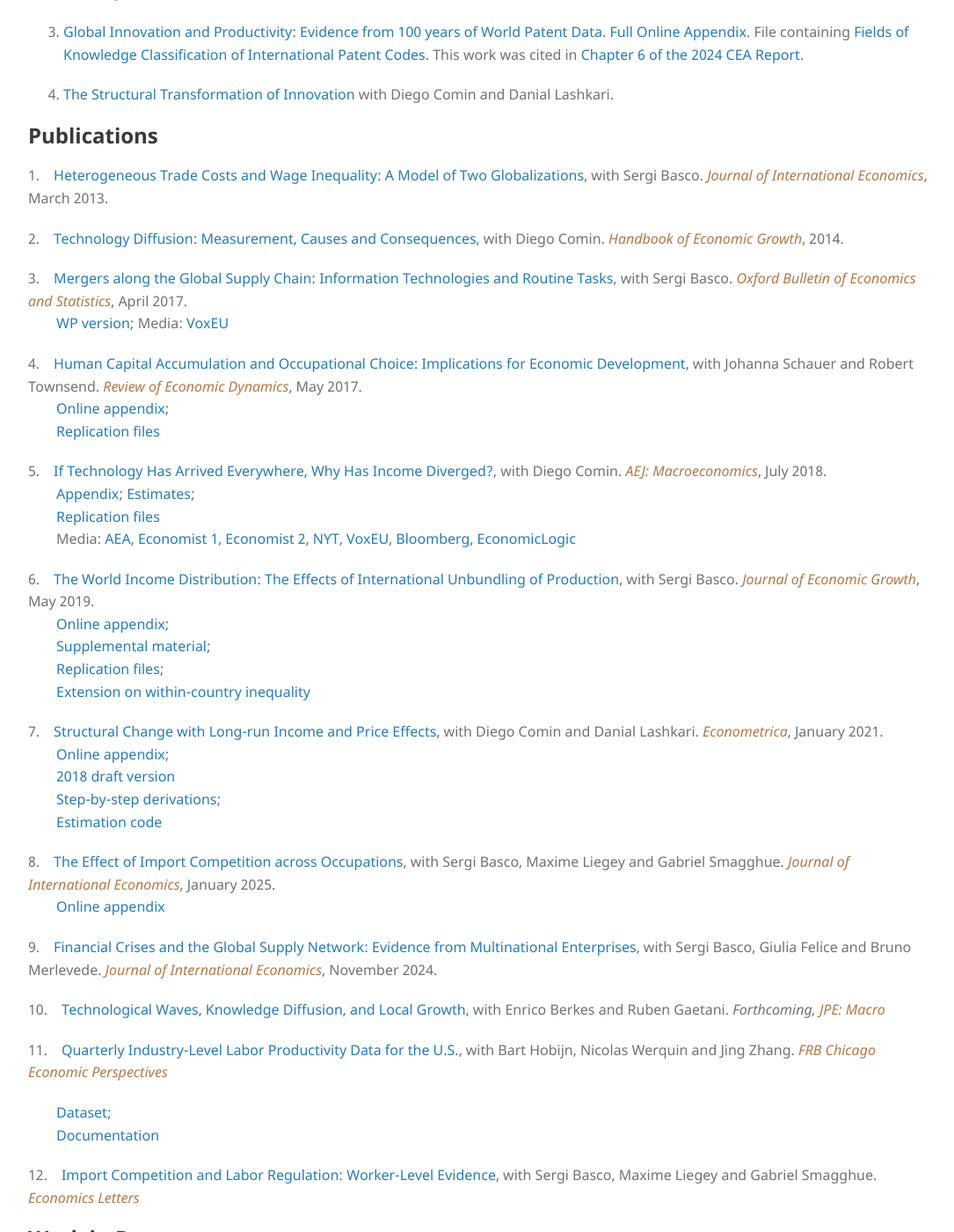
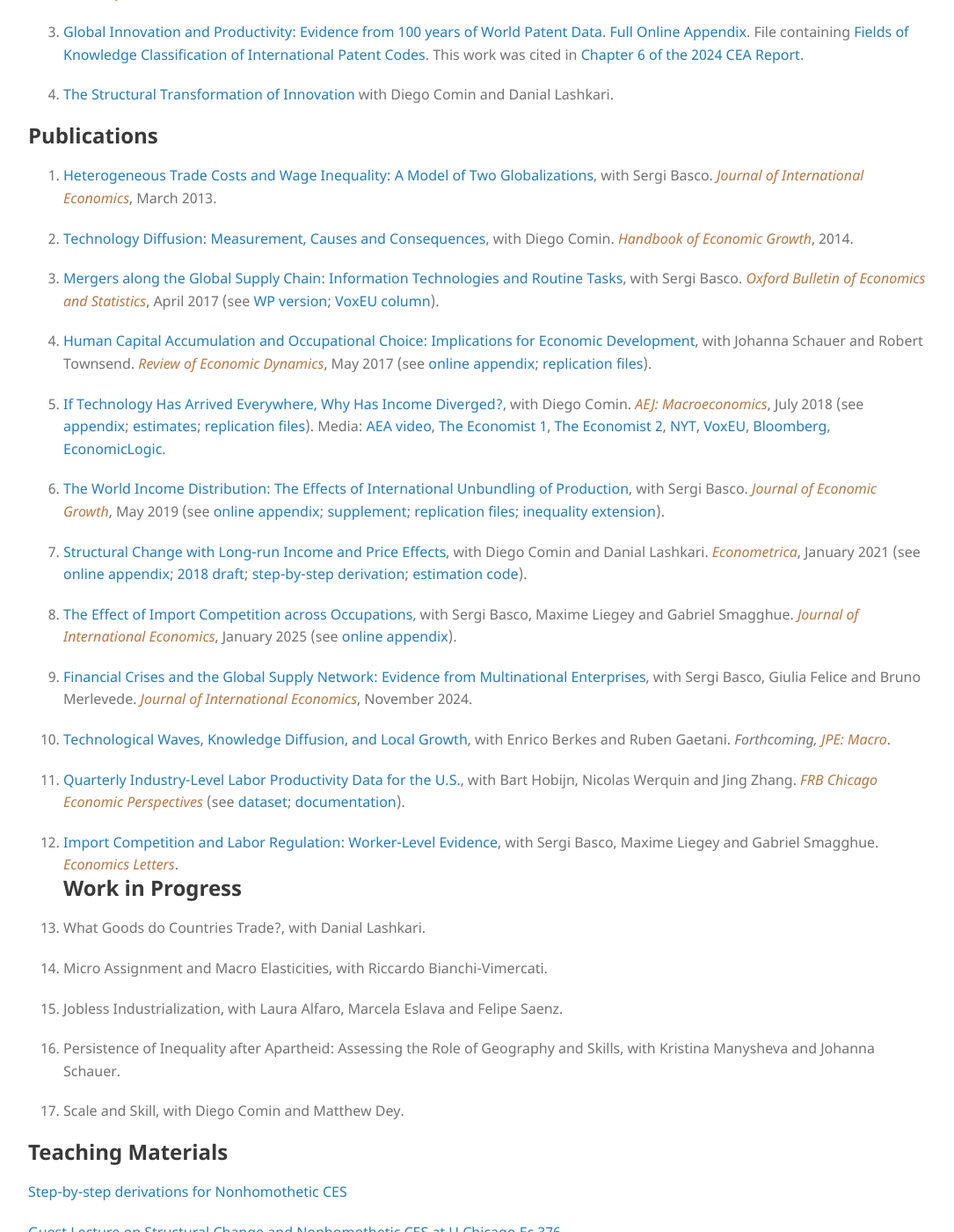
Before and after one commit to mestieri/mestieri.github.io, a Jekyll site: the page built from index.md, in a window 1280 px wide and 1400 px high, scrolled down 1226 px. Shown: the whole window at 88% size, without its empty margins (96-1181 px from the left). Built offline with Jekyll 4.4.1, drawn with Linux system fonts in a browser that asks for light colours.

Commit message:
Update index.md

```diff
--- a/index.md
+++ b/index.md
@@ -117,48 +117,29 @@ for Nonhomothetic CES Preferences](https://www.dropbox.com/scl/fi/obu49nw8d74wye
 
 ## Publications
 
-1. [Heterogeneous Trade Costs and Wage Inequality: A Model of Two Globalizations](https://www.dropbox.com/s/ek1tnn8osqoolx3/BM2G.pdf?dl=0), with Sergi Basco. *<blue>Journal of International Economics</blue>*, March 2013.
+1. [Heterogeneous Trade Costs and Wage Inequality: A Model of Two Globalizations](https://www.dropbox.com/s/ek1tnn8osqoolx3/BM2G.pdf?dl=0), with Sergi Basco. *<blue>Journal of International Economics</blue>*, March 2013.
 
-2. [Technology Diffusion: Measurement, Causes and Consequences](https://www.dropbox.com/s/wb4t5a6jn2qkfdx/CM_chapter.pdf?dl=0), with Diego Comin. *<blue>Handbook of Economic Growth</blue>*, 2014.
+2. [Technology Diffusion: Measurement, Causes and Consequences](https://www.dropbox.com/s/wb4t5a6jn2qkfdx/CM_chapter.pdf?dl=0), with Diego Comin. *<blue>Handbook of Economic Growth</blue>*, 2014.
 
-3. [Mergers along the Global Supply Chain: Information Technologies and Routine Tasks](https://www.dropbox.com/s/dbevybjgig53owv/BM_MandA.pdf?dl=0), with Sergi Basco. *<blue>Oxford Bulletin of Economics and Statistics</blue>*, April 2017.
-  [WP version](https://www.dropbox.com/s/9zb0f8drntg5zz0/BM_MandAR.pdf?dl=0); Media: [VoxEU](http://www.voxeu.org/article/ict-and-global-supply-chains)
+3. [Mergers along the Global Supply Chain: Information Technologies and Routine Tasks](https://www.dropbox.com/s/dbevybjgig53owv/BM_MandA.pdf?dl=0), with Sergi Basco. *<blue>Oxford Bulletin of Economics and Statistics</blue>*, April 2017 (see [WP version](https://www.dropbox.com/s/9zb0f8drntg5zz0/BM_MandAR.pdf?dl=0); [VoxEU column](http://www.voxeu.org/article/ict-and-global-supply-chains)).
 
-4. [Human Capital Accumulation and Occupational Choice: Implications for Economic Development](https://www.dropbox.com/s/i9y5hhldhf8sf2z/MST_rev.pdf?dl=0), with Johanna Schauer and Robert Townsend. *<blue>Review of Economic Dynamics</blue>*, May 2017.
-  [Online appendix](https://www.dropbox.com/s/7nmwugrvgbw5q3a/MST_rev_onlineappendix.pdf?dl=0);
-  [Replication files](https://www.dropbox.com/s/p3wkhbsmytj9rnx/MST_replication_files.zip?dl=0)
+4. [Human Capital Accumulation and Occupational Choice: Implications for Economic Development](https://www.dropbox.com/s/i9y5hhldhf8sf2z/MST_rev.pdf?dl=0), with Johanna Schauer and Robert Townsend. *<blue>Review of Economic Dynamics</blue>*, May 2017 (see [online appendix](https://www.dropbox.com/s/7nmwugrvgbw5q3a/MST_rev_onlineappendix.pdf?dl=0); [replication files](https://www.dropbox.com/s/p3wkhbsmytj9rnx/MST_replication_files.zip?dl=0)).
 
-5. [If Technology Has Arrived Everywhere, Why Has Income Diverged?](https://www.dropbox.com/s/l04exb9tn9zcsdt/CM_transition.pdf?dl=0), with Diego Comin. *<blue>AEJ: Macroeconomics</blue>*, July 2018.
-  [Appendix](https://www.dropbox.com/s/hpmdrvmg5bbwe0p/CM_transition_appendix.pdf?dl=0); [Estimates](https://www.dropbox.com/s/y34zbbnuji9mley/CM_online_results.csv?dl=0);
-  [Replication files](https://sites.google.com/site/martimestieri/replication%20files.zip?attredirects=0&d=1)
-  Media: [AEA](https://www.aeaweb.org/research/technology-intensity-of-use-income-divergence), [Economist 1](http://www.economist.com/news/briefing/21679448-pace-business-really-getting-quicker-creed-speed), [Economist 2](https://www.economist.com/finance-and-economics/2023/07/16/your-employer-is-probably-unprepared-for-artificial-intelligence), [NYT](http://economix.blogs.nytimes.com/2013/05/10/technology-as-a-driver-of-growth-or-not/), [VoxEU](http://www.voxeu.org/article/technology-and-income-dynamics-1800-2000), [Bloomberg](http://www.bloomberg.com/news/2013-05-09/fed-in-2008-showed-panic-of-1907-was-excessive-cutting-research.html), [EconomicLogic](http://economiclogic.blogspot.com.es/2013/06/income-divergence-in-face-of-faster.html)
+5. [If Technology Has Arrived Everywhere, Why Has Income Diverged?](https://www.dropbox.com/s/l04exb9tn9zcsdt/CM_transition.pdf?dl=0), with Diego Comin. *<blue>AEJ: Macroeconomics</blue>*, July 2018 (see [appendix](https://www.dropbox.com/s/hpmdrvmg5bbwe0p/CM_transition_appendix.pdf?dl=0); [estimates](https://www.dropbox.com/s/y34zbbnuji9mley/CM_online_results.csv?dl=0); [replication files](https://sites.google.com/site/martimestieri/replication%20files.zip?attredirects=0&d=1)). Media: [AEA video](https://www.aeaweb.org/research/technology-intensity-of-use-income-divergence), [The Economist 1](http://www.economist.com/news/briefing/21679448-pace-business-really-getting-quicker-creed-speed), [The Economist 2](https://www.economist.com/finance-and-economics/2023/07/16/your-employer-is-probably-unprepared-for-artificial-intelligence), [NYT](http://economix.blogs.nytimes.com/2013/05/10/technology-as-a-driver-of-growth-or-not/), [VoxEU](http://www.voxeu.org/article/technology-and-income-dynamics-1800-2000), [Bloomberg](http://www.bloomberg.com/news/2013-05-09/fed-in-2008-showed-panic-of-1907-was-excessive-cutting-research.html), [EconomicLogic](http://economiclogic.blogspot.com.es/2013/06/income-divergence-in-face-of-faster.html).
 
-6. [The World Income Distribution: The Effects of International Unbundling of Production](https://www.dropbox.com/s/czqzvaqwtgmk5hs/BMU_rev.pdf?dl=0), with Sergi Basco. *<blue>Journal of Economic Growth</blue>*, May 2019.
-  [Online appendix](https://www.dropbox.com/s/sgwdn0qb2kwca8k/BMU_onlineappendix_rev.pdf?dl=0);
-  [Supplemental material](https://www.dropbox.com/s/teu5685tej9tt54/BMP3_additional_results_rev2.pdf?dl=0);
-  [Replication files](https://www.dropbox.com/s/94zy8f7iwh2yvvl/replication%20files%20bmp3.zip?dl=0);
-  [Extension on within-country inequality](https://www.dropbox.com/s/83ty9lv2lem87y1/BM_Trade_and_within_inequality.pdf?dl=0)
+6. [The World Income Distribution: The Effects of International Unbundling of Production](https://www.dropbox.com/s/czqzvaqwtgmk5hs/BMU_rev.pdf?dl=0), with Sergi Basco. *<blue>Journal of Economic Growth</blue>*, May 2019 (see [online appendix](https://www.dropbox.com/s/sgwdn0qb2kwca8k/BMU_onlineappendix_rev.pdf?dl=0); [supplement](https://www.dropbox.com/s/teu5685tej9tt54/BMP3_additional_results_rev2.pdf?dl=0); [replication files](https://www.dropbox.com/s/94zy8f7iwh2yvvl/replication%20files%20bmp3.zip?dl=0); [inequality extension](https://www.dropbox.com/s/83ty9lv2lem87y1/BM_Trade_and_within_inequality.pdf?dl=0)).
 
-7. [Structural Change with Long-run Income and Price Effects](https://www.dropbox.com/s/prta8e8rul85w6i/CLM_final.pdf?dl=0), with Diego Comin and Danial Lashkari. *<blue>Econometrica</blue>*, January 2021.
-  [Online appendix](https://www.dropbox.com/s/k0n1wc79z3u10ck/CLM_onlineappendix_final.pdf?dl=0);
-  [2018 draft version](https://www.dropbox.com/s/98e9tjnx3nhlhdd/CLM_rev2.pdf?dl=0)
-  [Step-by-step derivations](https://www.dropbox.com/s/b5r76pev48xo6is/nhcesstepbystep.pdf?dl=0);
-  [Estimation code](https://www.dropbox.com/s/adzdfl0najc7jc5/estimation_nhces.zip?dl=0)
+7. [Structural Change with Long-run Income and Price Effects](https://www.dropbox.com/s/prta8e8rul85w6i/CLM_final.pdf?dl=0), with Diego Comin and Danial Lashkari. *<blue>Econometrica</blue>*, January 2021 (see [online appendix](https://www.dropbox.com/s/k0n1wc79z3u10ck/CLM_onlineappendix_final.pdf?dl=0); [2018 draft](https://www.dropbox.com/s/98e9tjnx3nhlhdd/CLM_rev2.pdf?dl=0); [step-by-step derivation](https://www.dropbox.com/s/b5r76pev48xo6is/nhcesstepbystep.pdf?dl=0); [estimation code](https://www.dropbox.com/s/adzdfl0najc7jc5/estimation_nhces.zip?dl=0)).
 
-8. [The Effect of Import Competition across Occupations](https://www.dropbox.com/scl/fi/5atxvzy3830u57pg93v0f/blms_rev2.pdf?rlkey=02gzztb1bzbcc3db9547fk566&dl=0), with Sergi Basco, Maxime Liegey and Gabriel Smagghue. *<blue>Journal of International Economics</blue>*, January 2025.
-  [Online appendix](https://www.dropbox.com/scl/fi/r2gng6ycegyyaioicrl8g/blms_rev2_oa.pdf?rlkey=6ddy9deto2gv41qqavcrtrqu3&dl=0)
+8. [The Effect of Import Competition across Occupations](https://www.dropbox.com/scl/fi/5atxvzy3830u57pg93v0f/blms_rev2.pdf?rlkey=02gzztb1bzbcc3db9547fk566&dl=0), with Sergi Basco, Maxime Liegey and Gabriel Smagghue. *<blue>Journal of International Economics</blue>*, January 2025 (see [online appendix](https://www.dropbox.com/scl/fi/r2gng6ycegyyaioicrl8g/blms_rev2_oa.pdf?rlkey=6ddy9deto2gv41qqavcrtrqu3&dl=0)).
 
-9. [Financial Crises and the Global Supply Network: Evidence from Multinational Enterprises](https://www.dropbox.com/scl/fi/6b3lvswv3cnm98pwiyawd/BFMM_Economic_Crises_and_the_Global_Supply_Chain_rev.pdf?rlkey=szf700evtygpjqx8pji2icda0&dl=0), with Sergi Basco, Giulia Felice and Bruno Merlevede. *<blue>Journal of International Economics</blue>*, November 2024.
+9. [Financial Crises and the Global Supply Network: Evidence from Multinational Enterprises](https://www.dropbox.com/scl/fi/6b3lvswv3cnm98pwiyawd/BFMM_Economic_Crises_and_the_Global_Supply_Chain_rev.pdf?rlkey=szf700evtygpjqx8pji2icda0&dl=0), with Sergi Basco, Giulia Felice and Bruno Merlevede. *<blue>Journal of International Economics</blue>*, November 2024.
 
-10. [Technological Waves, Knowledge Diffusion, and Local Growth](https://www.dropbox.com/scl/fi/jzjsn0dxzx366wj47qd4d/bgm.pdf?rlkey=ac1wvsimj4y7jpmccbkpse3bf&dl=0), with Enrico Berkes and Ruben Gaetani. *Forthcoming, <blue>JPE: Macro</blue>*
+10. [Technological Waves, Knowledge Diffusion, and Local Growth](https://www.dropbox.com/scl/fi/jzjsn0dxzx366wj47qd4d/bgm.pdf?rlkey=ac1wvsimj4y7jpmccbkpse3bf&dl=0), with Enrico Berkes and Ruben Gaetani. *Forthcoming, <blue>JPE: Macro</blue>*.
 
-11. [Quarterly Industry-Level Labor Productivity Data for the U.S.](https://www.dropbox.com/scl/fi/gcxep9beveqbb5ob52nnx/Productivity_EP.pdf?rlkey=o5vjpc8s941lq727tf6nazi27&dl=0), with Bart Hobijn, Nicolas Werquin and Jing Zhang. *<blue>FRB Chicago Economic Perspectives</blue>*
+11. [Quarterly Industry-Level Labor Productivity Data for the U.S.](https://www.dropbox.com/scl/fi/gcxep9beveqbb5ob52nnx/Productivity_EP.pdf?rlkey=o5vjpc8s941lq727tf6nazi27&dl=0), with Bart Hobijn, Nicolas Werquin and Jing Zhang. *<blue>FRB Chicago Economic Perspectives</blue>* (see [dataset](https://www.chicagofed.org/-/media/others/people/research-resources/hobijin-bart/qilp.xlsx); [documentation](https://www.chicagofed.org/-/media/others/people/research-resources/hobijin-bart/qilp-release-notes.pdf)).
 
-  [Dataset](https://www.chicagofed.org/-/media/others/people/research-resources/hobijin-bart/qilp.xlsx);
-  [Documentation](https://www.chicagofed.org/-/media/others/people/research-resources/hobijin-bart/qilp-release-notes.pdf)
-
-12. [Import Competition and Labor Regulation: Worker-Level Evidence](https://www.dropbox.com/scl/fi/yj5s143szs60qsgupjkgs/blms_regulation.pdf?rlkey=47vw3afhl8tvhp5nufeia0kij&dl=0), with Sergi Basco, Maxime Liegey and Gabriel Smagghue. *<blue>Economics Letters</blue>*
-
+12. [Import Competition and Labor Regulation: Worker-Level Evidence](https://www.dropbox.com/scl/fi/yj5s143szs60qsgupjkgs/blms_regulation.pdf?rlkey=47vw3afhl8tvhp5nufeia0kij&dl=0), with Sergi Basco, Maxime Liegey and Gabriel Smagghue. *<blue>Economics Letters</blue>*.
 ## Work in Progress
 
 1. What Goods do Countries Trade?, with Danial Lashkari.
```
